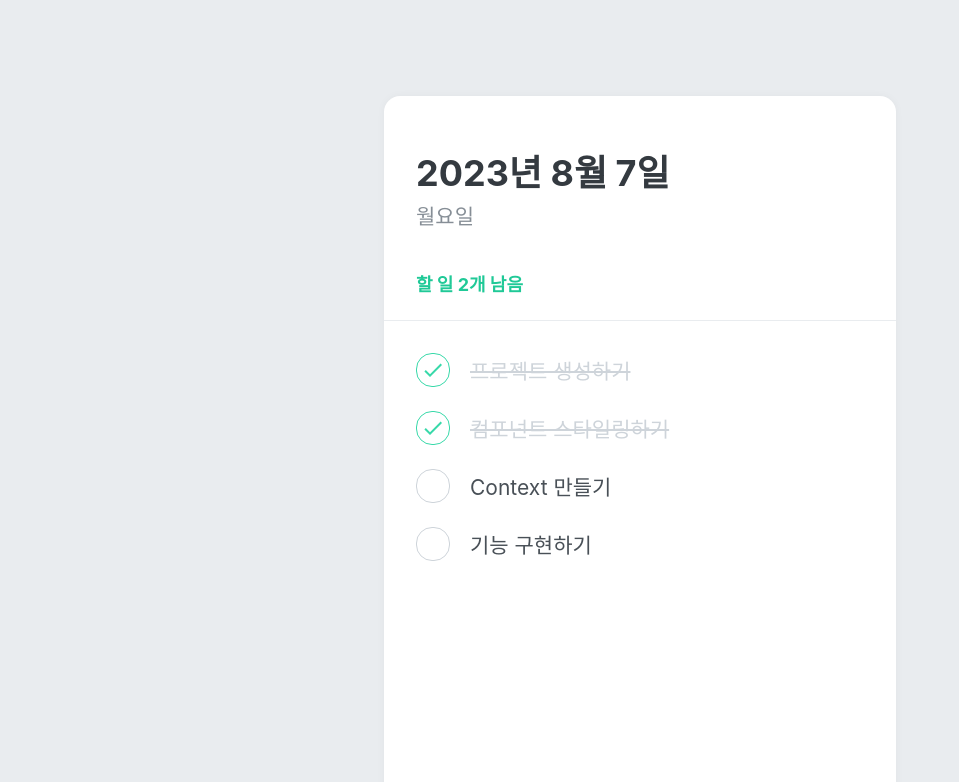
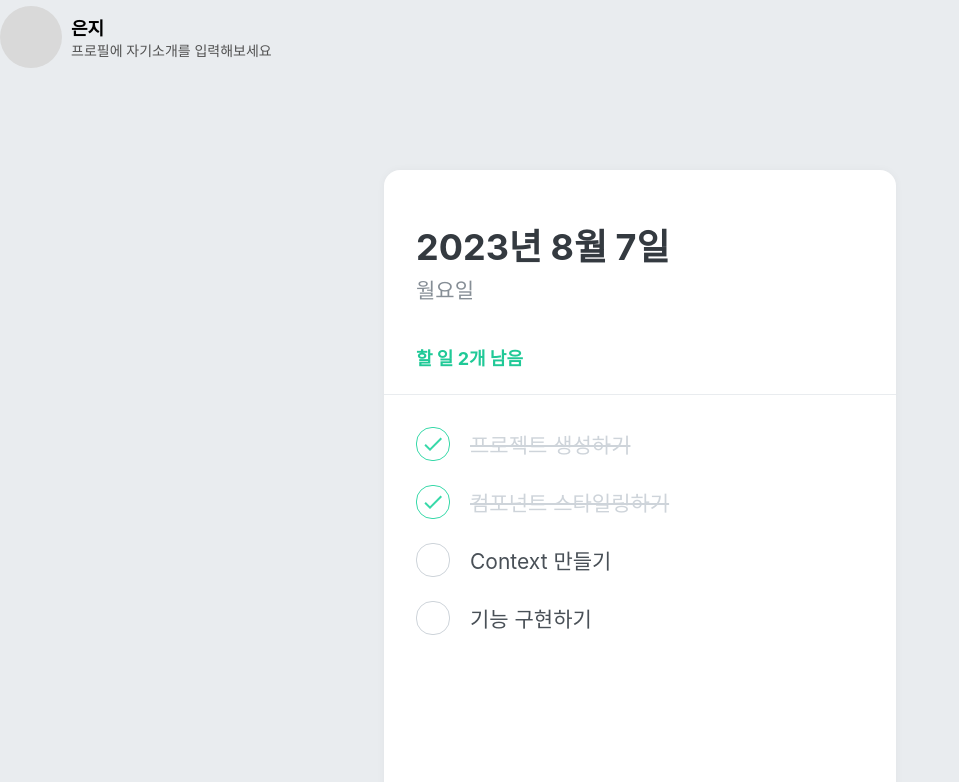
Before and after one commit to eunjios/todo-list, a React (Create React App) app: page / in a window 1280 px wide. Shown: the top 782 px of the page, without its empty margins (0-959 px from the left). Built offline with nearby package versions, Linux system fonts and the light colour scheme.

Commit message:
feat: user profile component

```diff
--- a/src/App.js
+++ b/src/App.js
@@ -5,6 +5,7 @@ import TodoHead from "./components/TodoHead";
 import TodoList from "./components/TodoList";
 import TodoCreate from "./components/TodoCreate";
 import { TodoProvider } from "./TodoContext";
+import TodoProfile from "./components/TodoProfile";
 
 const GlobalStyle = createGlobalStyle`
   body {
@@ -14,6 +15,8 @@ const GlobalStyle = createGlobalStyle`
 
 function App() {
   return (
+    <>
+      <TodoProfile />
       <TodoProvider>
         <GlobalStyle />
         <TodoTemplate>
@@ -22,6 +25,7 @@ function App() {
           <TodoCreate />
         </TodoTemplate>
       </TodoProvider>
+    </>
   );
 }
 
--- /dev/null
+++ b/src/components/TodoProfile.js
@@ -0,0 +1,56 @@
+import React from "react";
+import { styled } from "styled-components";
+
+const ProfileContainer = styled.div`
+  display: inline-flex;
+  padding: 6px 0px;
+  justify-content: center;
+  align-items: center;
+  gap: 9px;
+`;
+
+const PictureCircle = styled.div`
+  width: 62px;
+  height: 62px;
+  border-radius: 50%;
+  background: #D9D9D9;
+`;
+
+const ProfileInfo = styled.div`
+  display: flex;
+  flex-direction: column;
+  justify-content: center;
+  align-items: flex-start;
+`;
+
+const UserName = styled.div`
+  color: #000;
+  font-family: Inter;
+  font-size: 18px;
+  font-style: normal;
+  font-weight: 700;
+  line-height: normal;
+`;
+
+const UserMessage = styled.div`
+  color: #525252;
+  font-family: Inter;
+  font-size: 14px;
+  font-style: normal;
+  font-weight: 500;
+  line-height: normal;
+`;
+
+function TodoProfile() {
+  return (
+    <ProfileContainer>
+      <PictureCircle />
+      <ProfileInfo>
+        <UserName>은지</UserName>
+        <UserMessage>프로필에 자기소개를 입력해보세요</UserMessage>
+      </ProfileInfo>
+    </ProfileContainer>
+  );
+}
+
+export default TodoProfile;
```
Lines whose indentation alone changed are shown as unchanged.
